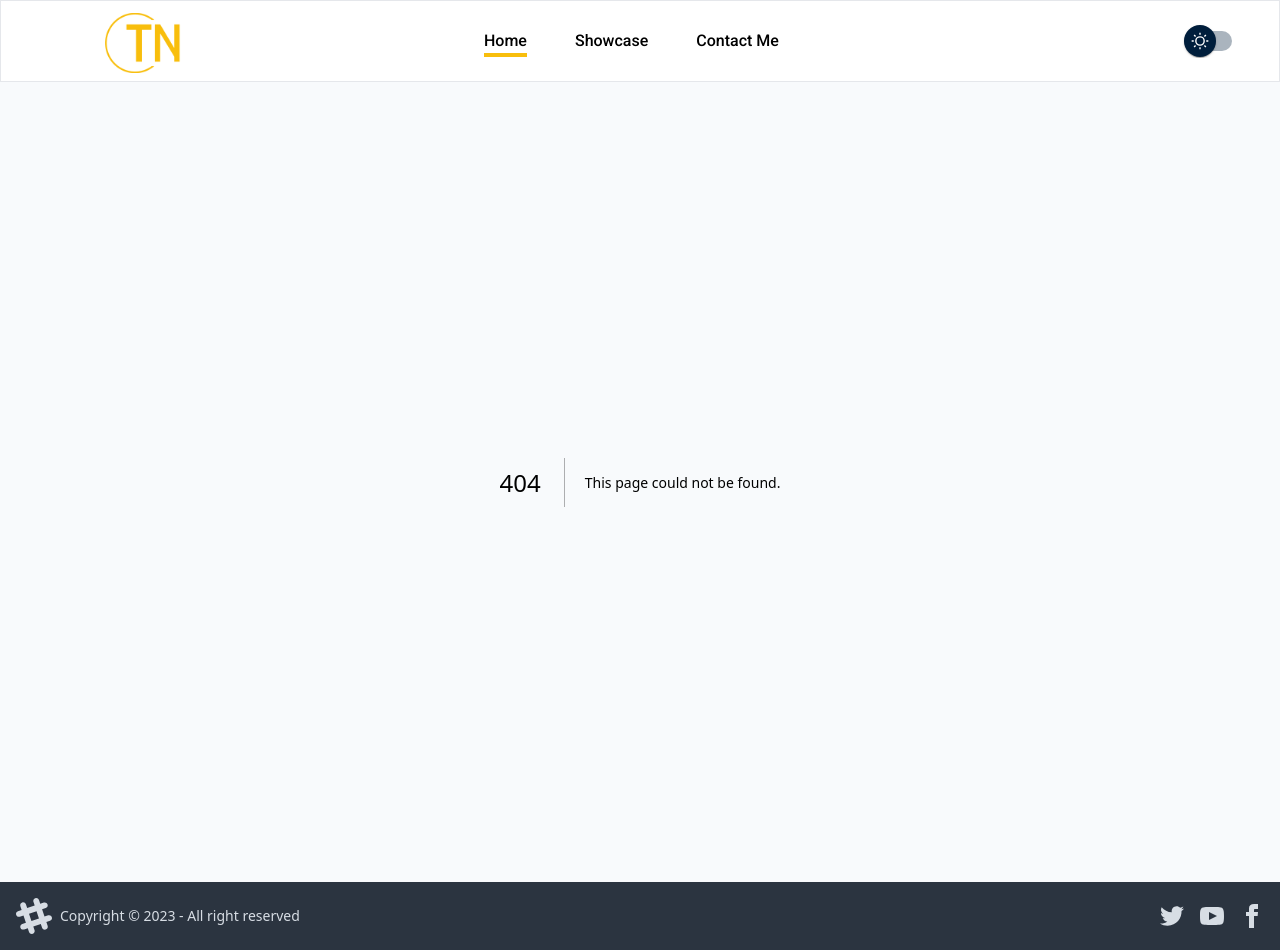
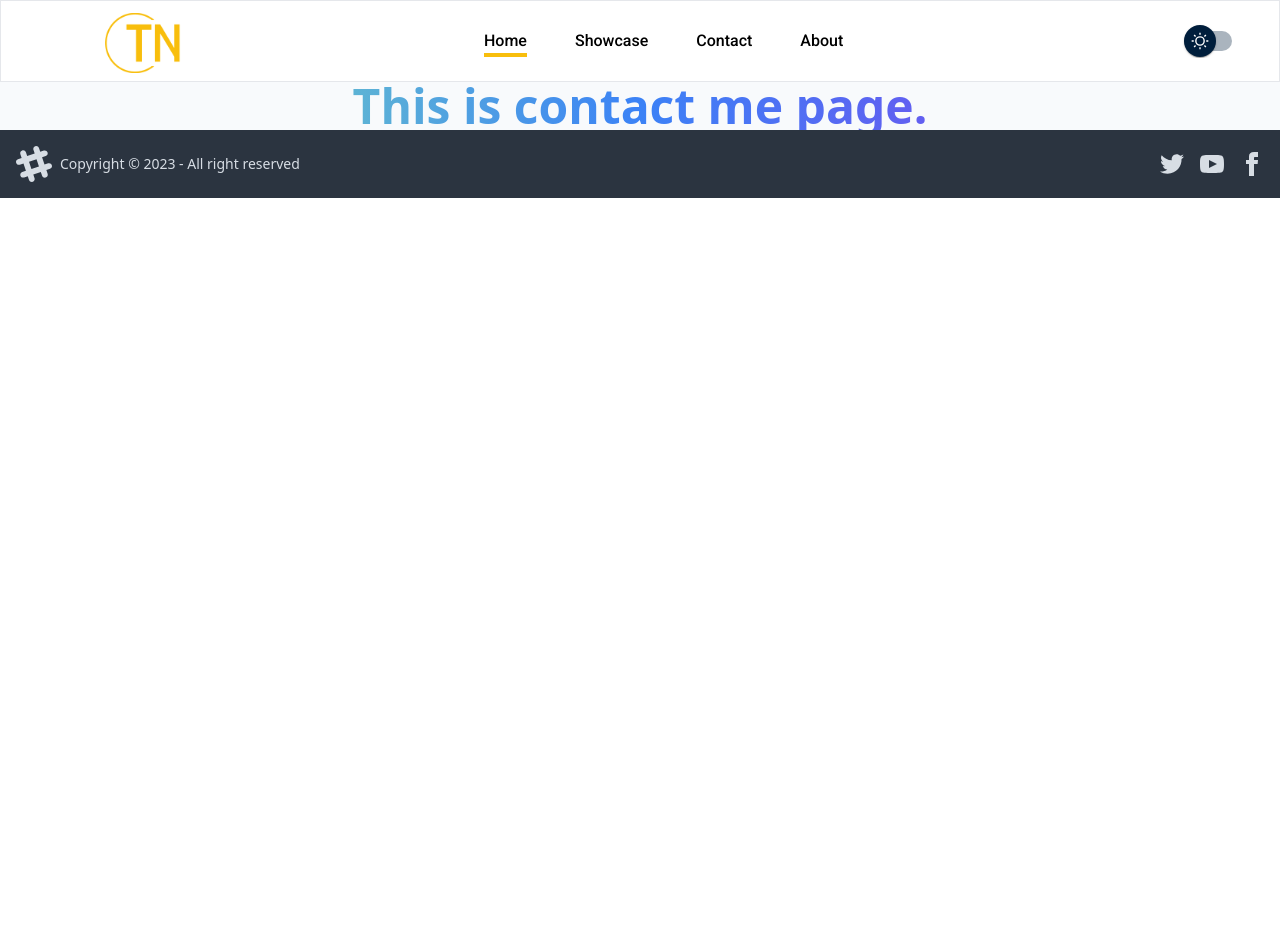
Before and after one commit to tezena/portfolio, a Next.js app: page /ContactMe in a window 1280 px wide. Before the commit this address had no page. After the commit the page ends 800 px from the top, so only its background shows below. Built offline with nearby package versions, Linux system fonts and the light colour scheme.

Commit message:
route added

```diff
--- /dev/null
+++ b/src/app/About/page.js
@@ -0,0 +1,15 @@
+import React from 'react'
+
+const page = () => {
+  return (
+    <div>
+      <div className="text-center bg-slate-100f">
+        <h1 class="bg-gradient-to-r from-green-300 via-blue-500 to-purple-600 bg-clip-text text-3xl font-extrabold text-transparent sm:text-5xl">
+          <span class="sm:block"> This is About page. </span>
+        </h1>
+      </div>
+    </div>
+  );
+}
+
+export default page
--- a/src/app/Components/NavBar.js
+++ b/src/app/Components/NavBar.js
@@ -1,5 +1,6 @@
 "use client";
 import React from "react";
+import Link from "next/link";
 import {
   Navbar,
   MobileNav,
@@ -31,11 +32,11 @@ export function StickyNavbar() {
         color="blue-gray"
         className="p-1 font-normal"
       >
-        <a href="#" className="flex items-center  relative group">
+        <Link href="/" className="flex items-center  relative group">
           <span className="absolute left-0 -top-1  h-1 bg-[#F8BE0C] -z-10 w-0 group-hover:w-full group-hover:transition-all"></span>
           <p>Home</p>
           <span className="absolute left-0 -bottom-1  h-1 bg-[#F8BE0C] -z-10 w-full group-hover:w-0 group-hover:transition-all delay-100"></span>
-        </a>
+        </Link>
       </Typography>
       <Typography
         as="li"
@@ -43,9 +44,9 @@ export function StickyNavbar() {
         color="blue-gray"
         className="p-1 font-normal"
       >
-        <a href="#" className="flex items-center">
+        <Link href="/showcase" className="flex items-center">
           Showcase
-        </a>
+        </Link>
       </Typography>
       <Typography
         as="li"
@@ -53,9 +54,19 @@ export function StickyNavbar() {
         color="blue-gray"
         className="p-1 font-normal"
       >
-        <a href="#" className="flex items-center">
-          Contact Me
-        </a>
+        <Link href="/ContactMe" className="flex items-center">
+          Contact
+        </Link>
+      </Typography>
+      <Typography
+        as="li"
+        variant="small"
+        color="blue-gray"
+        className="p-1 font-normal"
+      >
+        <Link href="/About" className="flex items-center">
+          About
+        </Link>
       </Typography>
     </ul>
   );
@@ -65,7 +76,7 @@ export function StickyNavbar() {
       <div className="flex items-center justify-between lg:justify-center text-blue-gray-900">
         <Typography
           as="a"
-          href="#"
+          href="/"
           className="mr-4 cursor-pointer  w-24 h-18 sm:ml-16 mt-4 lg:absolute lg:left-10 mb-3"
         >
          <img src="images/logo.png"/>
--- /dev/null
+++ b/src/app/ContactMe/page.js
@@ -0,0 +1,14 @@
+import React from 'react'
+
+const page = () => {
+  return (
+    <div className="text-center bg-slate-100f">
+      <h1 class="bg-gradient-to-r from-green-300 via-blue-500 to-purple-600 bg-clip-text text-3xl font-extrabold text-transparent sm:text-5xl">
+
+        <span class="sm:block"> This is contact me page. </span>
+      </h1>
+    </div>
+  );
+}
+
+export default page
--- a/src/app/DashBoard/page.js
+++ /dev/null
@@ -1,38 +0,0 @@
-export default function Page() {
-  return (
-    <div className="text-center bg-slate-100f">
-      <h1 class="bg-gradient-to-r from-green-300 via-blue-500 to-purple-600 bg-clip-text text-3xl font-extrabold text-transparent sm:text-5xl">
-        Understand User Flow.
-        <span class="sm:block"> This is Home DashBoard page. </span>
-      </h1>
-      <h1 class="bg-gradient-to-r from-green-300 via-blue-500 to-purple-600 bg-clip-text text-3xl font-extrabold text-transparent sm:text-5xl">
-        Understand User Flow.
-        <span class="sm:block"> This is Home DashBoard page. </span>
-      </h1>
-      <h1 class="bg-gradient-to-r from-green-300 via-blue-500 to-purple-600 bg-clip-text text-3xl font-extrabold text-transparent sm:text-5xl">
-        Understand User Flow.
-        <span class="sm:block"> This is Home DashBoard page. </span>
-      </h1>
-      <h1 class="bg-gradient-to-r from-green-300 via-blue-500 to-purple-600 bg-clip-text text-3xl font-extrabold text-transparent sm:text-5xl">
-        Understand User Flow.
-        <span class="sm:block"> This is Home DashBoard page. </span>
-      </h1>
-      <h1 class="bg-gradient-to-r from-green-300 via-blue-500 to-purple-600 bg-clip-text text-3xl font-extrabold text-transparent sm:text-5xl">
-        Understand User Flow.
-        <span class="sm:block"> This is Home DashBoard page. </span>
-      </h1>
-      <h1 class="bg-gradient-to-r from-green-300 via-blue-500 to-purple-600 bg-clip-text text-3xl font-extrabold text-transparent sm:text-5xl">
-        Understand User Flow.
-        <span class="sm:block"> This is Home DashBoard page. </span>
-      </h1>
-      <h1 class="bg-gradient-to-r from-green-300 via-blue-500 to-purple-600 bg-clip-text text-3xl font-extrabold text-transparent sm:text-5xl">
-        Understand User Flow.
-        <span class="sm:block"> This is Home DashBoard page. </span>
-      </h1>
-      <h1 class="bg-gradient-to-r from-green-300 via-blue-500 to-purple-600 bg-clip-text text-3xl font-extrabold text-transparent sm:text-5xl">
-        Understand User Flow.
-        <span class="sm:block"> This is Home DashBoard page. </span>
-      </h1>
-    </div>
-  );
-}
--- /dev/null
+++ b/src/app/showcase/page.js
@@ -0,0 +1,11 @@
+export default function Page() {
+  return (
+    <div className="text-center bg-slate-100f">
+      <h1 class="bg-gradient-to-r from-green-300 via-blue-500 to-purple-600 bg-clip-text text-3xl font-extrabold text-transparent sm:text-5xl">
+        Understand User Flow.
+        <span class="sm:block"> This is Home shadowCase  page. </span>
+      </h1>
+
+    </div>
+  );
+}
```
